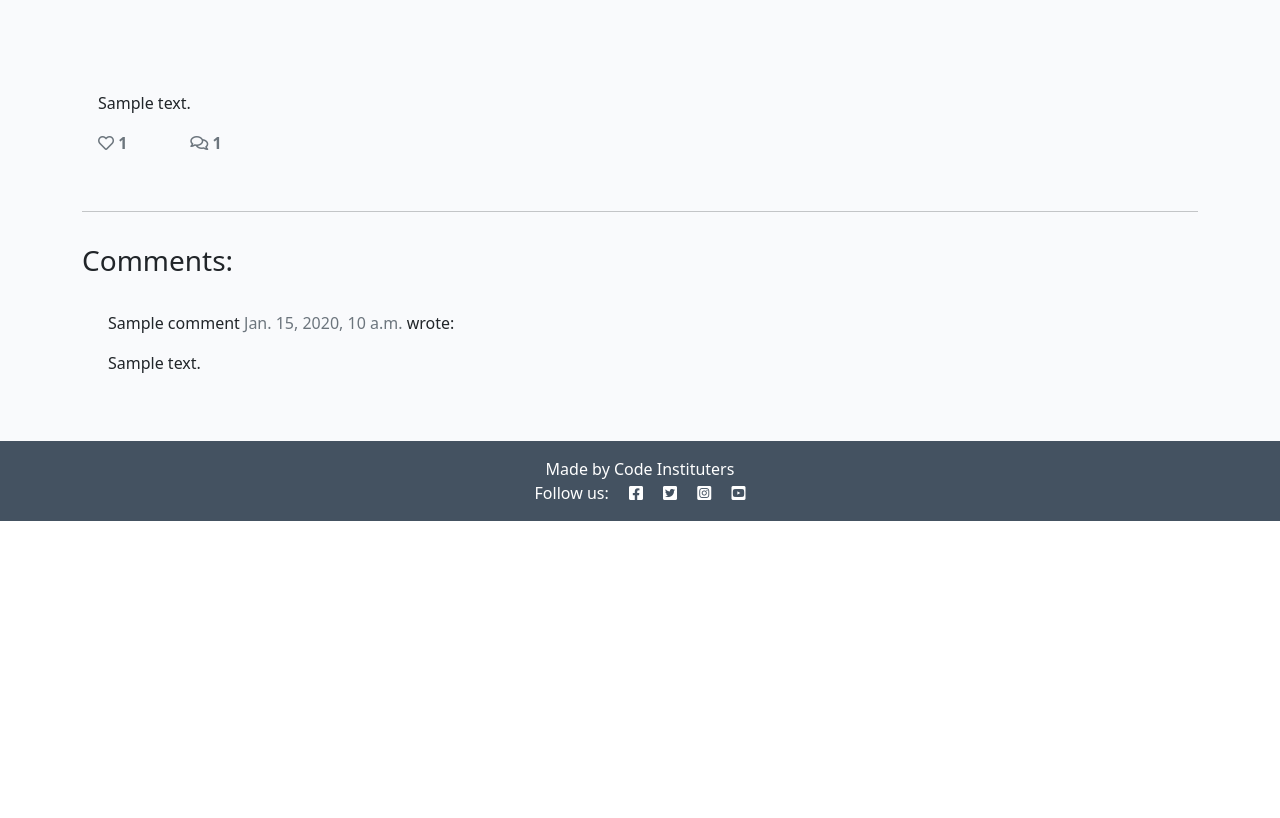
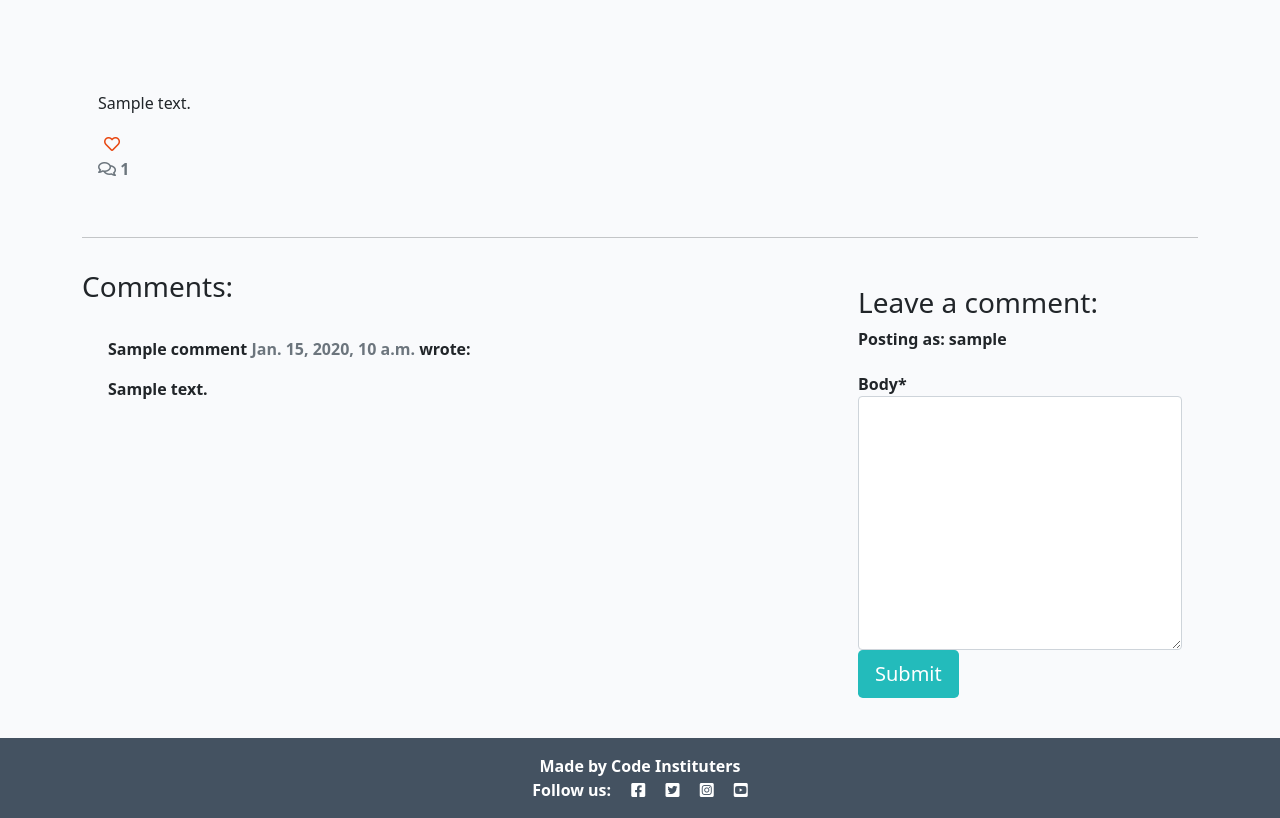
Before and after one commit to PedroCristo/code-institute-blog-django, a Django app: a page that uses templates/base.html in a window 1280 px wide. Shown: the part 281-1099 px from the top of the page. Before the commit the page ends 802 px from the top, so only its background shows below. Run offline with Django 4.2, Linux system fonts and the light colour scheme; a user stored in the database is signed in; tables that the repository leaves empty hold one stand-in row (values such as "Sample post"); some libraries are stand-ins or nearby versions.

Commit message:
Add code fot post commets and likes

```diff
--- /dev/null
+++ b/blog/forms.py
@@ -0,0 +1,8 @@
+from .models import Comment
+from django import forms
+
+
+class CommentForm(forms.ModelForm):
+    class Meta:
+        model = Comment
+        fields = ('body',)
--- a/blog/urls.py
+++ b/blog/urls.py
@@ -4,4 +4,5 @@
 urlpatterns = [
     path('', views.PostList.as_view(), name='home'),
     path('<slug:slug>/', views.PostDetail.as_view(), name='post_detail'),
+    path('like/<slug:slug>', views.PostLike.as_view(), name='post_like'),
 ]
--- a/blog/views.py
+++ b/blog/views.py
@@ -1,6 +1,8 @@
-from django.shortcuts import render, get_object_or_404
+from django.shortcuts import render, get_object_or_404, reverse
 from django.views import generic, View
+from django.http import HttpResponseRedirect
 from .models import Post
+from .forms import CommentForm
 
 
 class PostList(generic.ListView):
@@ -26,6 +28,51 @@
             {
                 "post": post,
                 "comments": comments,
+                "commented": False,
+                "liked": liked,
+                "comment_form": CommentForm()
+            },
+        )
+
+    def post(self, request, slug, *args, **kwargs):
+
+        queryset = Post.objects.filter(status=1)
+        post = get_object_or_404(queryset, slug=slug)
+        comments = post.comments.filter(approved=True).order_by("-created_on")
+        liked = False
+        if post.likes.filter(id=self.request.user.id).exists():
+            liked = True
+
+        comment_form = CommentForm(data=request.POST)
+        if comment_form.is_valid():
+            comment_form.instance.email = request.user.email
+            comment_form.instance.name = request.user.username
+            comment = comment_form.save(commit=False)
+            comment.post = post
+            comment.save()
+        else:
+            comment_form = CommentForm()
+
+        return render(
+            request,
+            "post_detail.html",
+            {
+                "post": post,
+                "comments": comments,
+                "commented": True,
+                "comment_form": comment_form,
                 "liked": liked
             },
         )
+
+
+class PostLike(View):
+
+    def post(self, request, slug, *args, **kwargs):
+        post = get_object_or_404(Post, slug=slug)
+        if post.likes.filter(id=request.user.id).exists():
+            post.likes.remove(request.user)
+        else:
+            post.likes.add(request.user)
+
+        return HttpResponseRedirect(reverse('post_detail', args=[slug]))
--- a/codestar/urls.py
+++ b/codestar/urls.py
@@ -22,4 +22,5 @@
     path("", include("blog.urls"), name="blog-urls"),
     path('summernote/', include('django_summernote.urls')),
     path('', include('blog.urls'), name='blog.urls'),
+    path("accounts/", include("allauth.urls")),
 ]
--- a/requirements.txt
+++ b/requirements.txt
@@ -4,8 +4,14 @@
 dj-database-url==0.5.0
 dj3-cloudinary-storage==0.0.6
 Django==3.2.13
+django-allauth==0.50.0
+django-crispy-forms==1.14.0
 django-summernote==0.8.20.0
 gunicorn==20.1.0
+oauthlib==3.2.0
 psycopg2==2.9.3
+PyJWT==2.3.0
+python3-openid==3.2.0
 pytz==2022.1
+requests-oauthlib==1.3.1
 sqlparse==0.4.2
--- a/templates/account/login.html
+++ b/templates/account/login.html
@@ -8,8 +8,8 @@
 {% block content %}
 
 <div class="container">
-    <div class="row">
-        <div class="col-md-8 mt-3 offset-md-2">
+    <div class="row align-items-center h-100">
+        <div class="col-md-5 mt-3 offset-md-2">
             <h3>{% trans "Sign In" %}</h3>
 
             <p>{% blocktrans %}Welcome back to the code|star blog. To leave a comment or like a post, please log in. If
@@ -18,7 +18,7 @@
                 first.{% endblocktrans %}</p>
         </div>
     </div>
-    <div class="row">
+    <div class="row align-items-center h-100">
         <div class="col-md-8 mt-3 offset-md-2">
             <form class="login" method="POST" action="{% url 'account_login' %}">
                 {% csrf_token %}
--- a/templates/base.html
+++ b/templates/base.html
@@ -39,14 +39,14 @@
                     </li>
                     {% if user.is_authenticated %}
                     <li class="nav-item">
-                        <a class="nav-link" href="#">Logout</a>
+                        <a class="nav-link" href="{% url 'account_logout' %}">Logout</a>
                     </li>
                     {% else %}
                     <li class="nav-item">
-                        <a class="nav-link" href="#">Register</a>
+                        <a class="nav-link" href="{% url 'account_signup' %}">Register</a>
                     </li>
                     <li class="nav-item">
-                        <a class="nav-link" href="#">Login</a>
+                        <a class="nav-link" href="{% url 'account_login' %}">Login</a>
                     </li>
                     {% endif %}
                 </ul>
--- a/templates/post_detail.html
+++ b/templates/post_detail.html
@@ -1,4 +1,6 @@
 {% extends 'base.html' %} {% block content %}
+
+{% load crispy_forms_tags %}
 
 <div class="masthead">
     <div class="container">
@@ -20,7 +22,6 @@
         </div>
     </div>
 </div>
-
 <div class="container">
     <div class="row">
         <div class="col card mb-4  mt-3 left  top">
@@ -34,7 +35,23 @@
 
                     <div class="col-1">
                         <!-- The number of likes goes before the closing strong tag -->
-                        <strong class="text-secondary"><i class="far fa-heart"></i> {{ post.number_of_likes }} </strong>
+                        <strong>
+                            {% if user.is_authenticated %}
+                            <form class="d-inline" action="{% url 'post_like' post.slug %}" method="POST">
+                            {% csrf_token %}
+                            {% if like %}
+                           <button type="submit" name="blogpost_id" value="{{ post.slug }}" class="brn-likie">
+                               <i class="fas fa-heart"></i>
+                            </button>
+                            {% else %}
+                            <button type="submit" name="blogpost_id" value="{{ post.slug }}" class="brn-likie btn-like">
+                                <i class="far fa-heart"></i>
+                            {% endif %}
+                        </form>
+                        {% else %}
+                        <span class="text-secondary"><i class="far fa-heart"></i></span>
+                        </strong>
+                        {% endif %}
                     </div>
                     <div class="col-1">
                         {% with comments.count as total_comments %}
@@ -76,7 +93,23 @@
         </div>
         <div class="col-md-4 card mb-4  mt-3 ">
             <div class="card-body">
-                <!-- For later -->
+                 <!-- For later -->
+                 {% if commented %}
+                 <div class="alert alert-success" role="alert">
+                     Your comment is awaiting approval
+                 </div>
+                 {% else %}
+                 {% if user.is_authenticated %}
+
+                 <h3>Leave a comment:</h3>
+                 <p>Posting as: {{ user.username }}</p>
+                 <form method="post" style="margin-top: 1.3em;">
+                     {{ comment_form | crispy }}
+                     {% csrf_token %}
+                     <button type="submit" class="btn btn-signup btn-lg">Submit</button>
+                 </form>
+                 {% endif %}
+                 {% endif %}
             </div>
         </div>
     </div>
```
Also changed, not shown: codestar/settings.py (+12 -2 lines), templates/index.html (+2 -5 lines).
